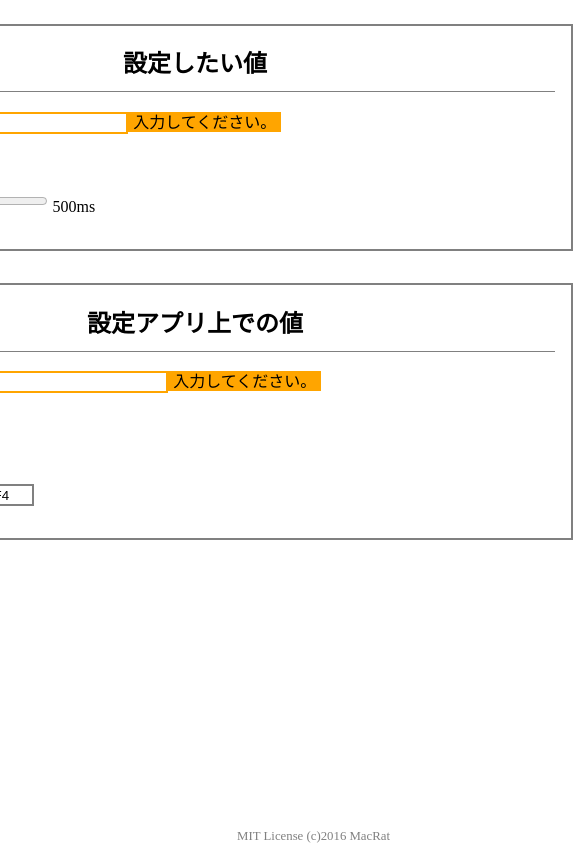
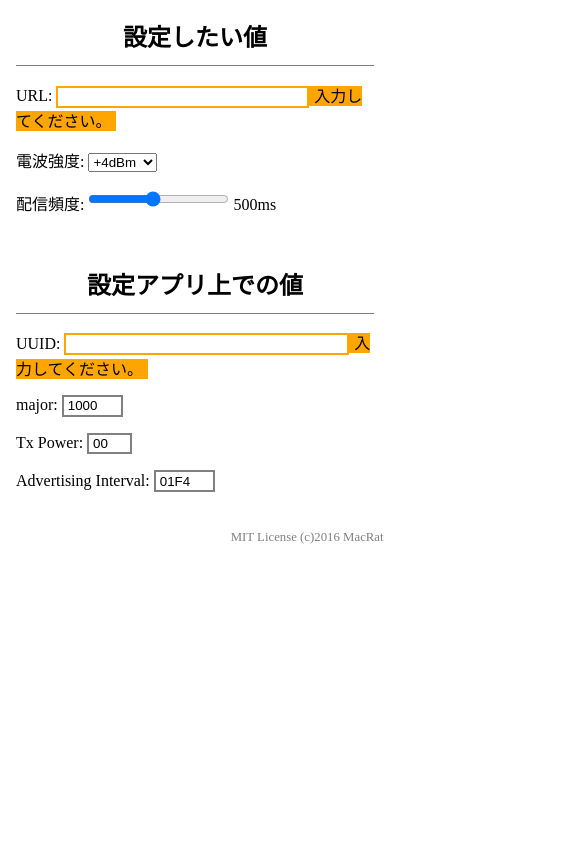
Before and after one commit to macrat/rapinavi-air2-setting, a plain HTML site: page index.html in a window 390 px wide. Shown: the whole page, 573 px wide, since content can reach past the window. Drawn offline with Linux system fonts and the light colour scheme.

Commit message:
Supported small screen

```diff
--- a/index.html
+++ b/index.html
@@ -3,6 +3,8 @@
 <html>
 <head>
 <title>rapiNAVI Air2 設定支援アプリ</title>
+<meta name=viewport content="width=device-width,initial-scale=1">
+<meta charset=utf-8>
 <style>
 body {
 	display: flex;
@@ -46,6 +48,26 @@ footer {
 	color: gray;
 	font-size: 80%;
 }
+
+@media screen and (max-width: 50em) {
+	body {
+		display: block;
+		margin: 0;
+	}
+	div {
+		min-width: auto;
+		margin: 0;
+		border: 0;
+	}
+	footer {
+		position: relative;
+		top: 0;
+		left: 0;
+		padding: .5em;
+		padding: .5em;
+		text-align: right;
+	}
+}
 </style>
 </head>
 
@@ -71,7 +93,7 @@ footer {
 	<h2>設定アプリ上での値</h2>
 	<p><label id=uuid>UUID: <input size=32 maxlength=32><span class=message>入力してください。</span></label></p>
 	<p><label id=major>major: <input size=4 maxlength=4 value=1000 required><span class=message></label></span></p>
-	<p><label id=power_out>Tx Power: <input type=number min=0 max=8 value=00 required><span class=message></span></label></p>
+	<p><label id=power_out>Tx Power: <input size=2 maxlength=2 min=0 max=8 value=00 required><span class=message></span></label></p>
 	<p><label id=freq_out>Advertising Interval: <input size=4 maxlength=4 value=01F4><span class=message></label></p>
 </div>
 
@@ -151,7 +173,7 @@ function major_to_power(major) {
 }
 
 function string_to_hex(str) {
-	return str.split('').map(x => x.charCodeAt(0).toString(16)).join('');
+	return str.split('').map(x => x.charCodeAt(0).toString(16).toUpperCase()).join('');
 }
 
 function hex_to_string(str) {
@@ -212,7 +234,7 @@ power.addEventListener('change', e => {
 
 frequency.addEventListener('input', e => {
 	frequency_value.innerText = frequency.value + 'ms';
-	frequency_out.value = ('0'.repeat(4) + parseInt(frequency.value).toString(16)).slice(-4);
+	frequency_out.value = ('0'.repeat(4) + parseInt(frequency.value).toString(16).toUpperCase()).slice(-4);
 });
 
 function uuid_validation() {
@@ -283,6 +305,7 @@ function power_out_changed() {
 	}
 	power_out_msg.innerText = power_out.validationMessage;
 }
+frequency_out.onkeydown = e => e.key.length > 1 || '0123456789'.indexOf(e.key) >= 0;
 power_out.addEventListener('change', e => power_out_changed());
 power_out.addEventListener('keyup', e => power_out_changed());
 
```
